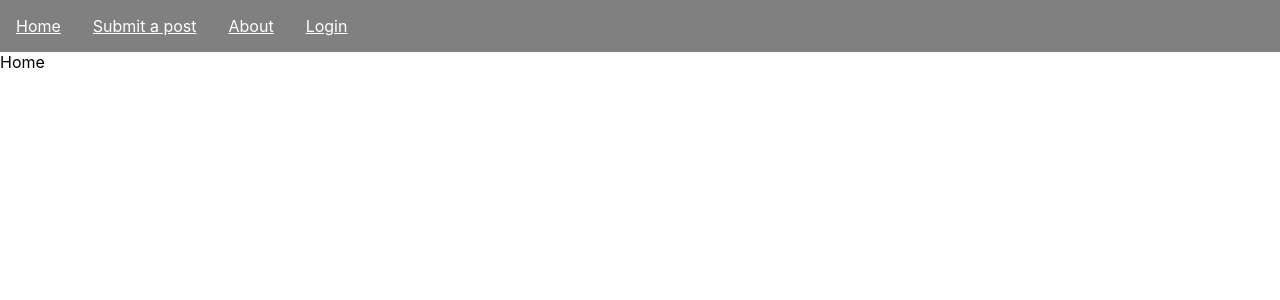
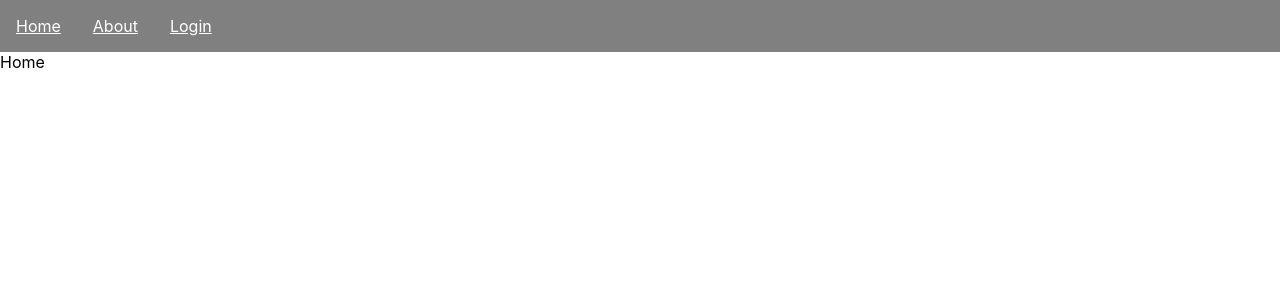
Before and after one commit to DarkSoulWind/loneliness-org, a React (Create React App) app: page / in a window 1280 px wide. Shown: the top 300 px of the page. Built offline with nearby package versions, Linux system fonts and the light colour scheme.

Commit message:
tweaks to auth

```diff
--- a/src/App.js
+++ b/src/App.js
@@ -15,7 +15,7 @@ function App() {
     <Router>
       <nav>
         <Link className='link' to='/'>Home</Link>
-        <Link className='link' to='/submit'>Submit a post</Link>
+        {isAuth && <Link className='link' to='/submit'>Submit a post</Link>}
         <Link className='link' to='/about'>About</Link>
         <Link className='link' to='/login'>{isAuth ? 'Logout' : 'Login'}</Link>
       </nav>
```
